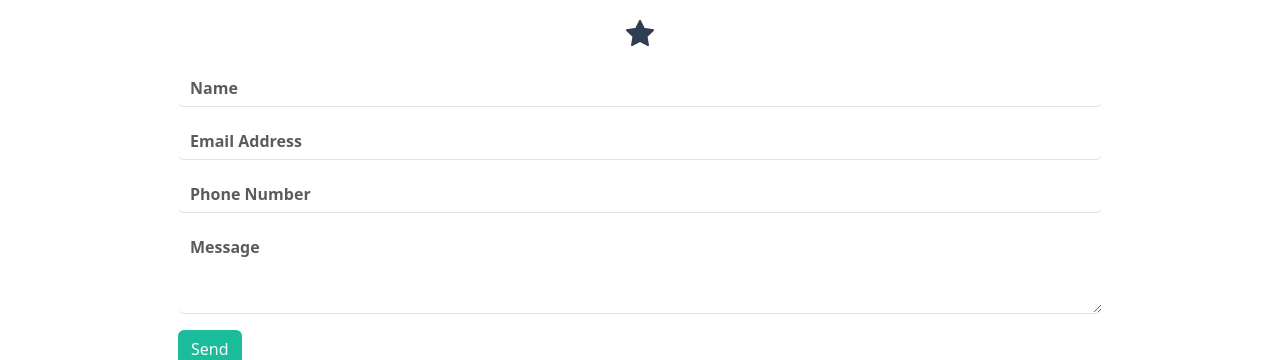
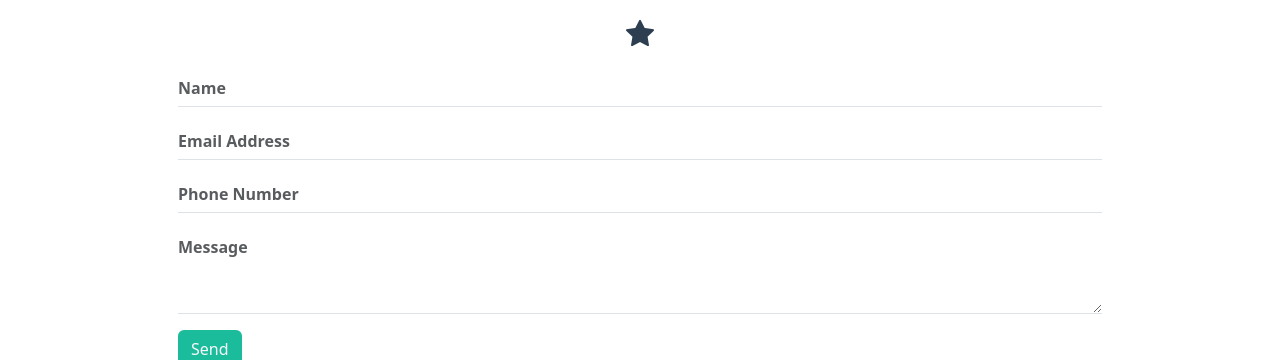
Before and after one commit to leonardoserra/html-css-bootstrap-freelancer, a plain HTML site: page index.html in a window 1280 px wide. Shown: the part 1823-2183 px from the top of the page. Drawn offline with nearby package versions, Linux system fonts and the light colour scheme.

Commit message:
post correzione sul form. manca hover img, link.

```diff
--- a/index.html
+++ b/index.html
@@ -161,19 +161,19 @@
                     <div class="col-xs-12">
                         <form class="text-start">
                             <div class="mb-3">
-                                <input type="text" class="form-control fw-semibold border-top-0 border-end-0 border-start-0 " id="name-form" placeholder="Name">
+                                <input type="text" class="form-control fw-semibold border-top-0 border-end-0 border-start-0 rounded-0 ps-0 " name="name-form" id="name-form" placeholder="Name">
                             </div>
 
                             <div class="mb-3">
-                                <input type="email" class="form-control fw-semibold border-top-0 border-end-0 border-start-0" id="email-form" placeholder="Email Address">
+                                <input type="email" class="form-control fw-semibold border-top-0 border-end-0 border-start-0 rounded-0 ps-0" name="email-form" id="email-form" placeholder="Email Address">
                             </div>
 
                             <div class="mb-3">
-                                <input type="text" class="form-control fw-semibold border-top-0 border-end-0 border-start-0" id="phone-form" placeholder="Phone Number">
+                                <input type="text" class="form-control fw-semibold border-top-0 border-end-0 border-start-0 rounded-0 ps-0" name="phone-form" id="phone-form" placeholder="Phone Number">
                             </div>
 
                             <div class="mb-3">
-                                <textarea class="form-control fw-semibold border-top-0 border-end-0 border-start-0" id="message-form" rows="3" placeholder="Message"></textarea>
+                                <textarea class="form-control fw-semibold border-top-0 border-end-0 border-start-0 rounded-0 ps-0" name="message-form" id="message-form" rows="3" placeholder="Message"></textarea>
                             </div>
 
                             <div class="mb-3">
```
Also changed, not shown: sandbox.html (+4 -4 lines), css/style.css (line endings or trailing spaces).
